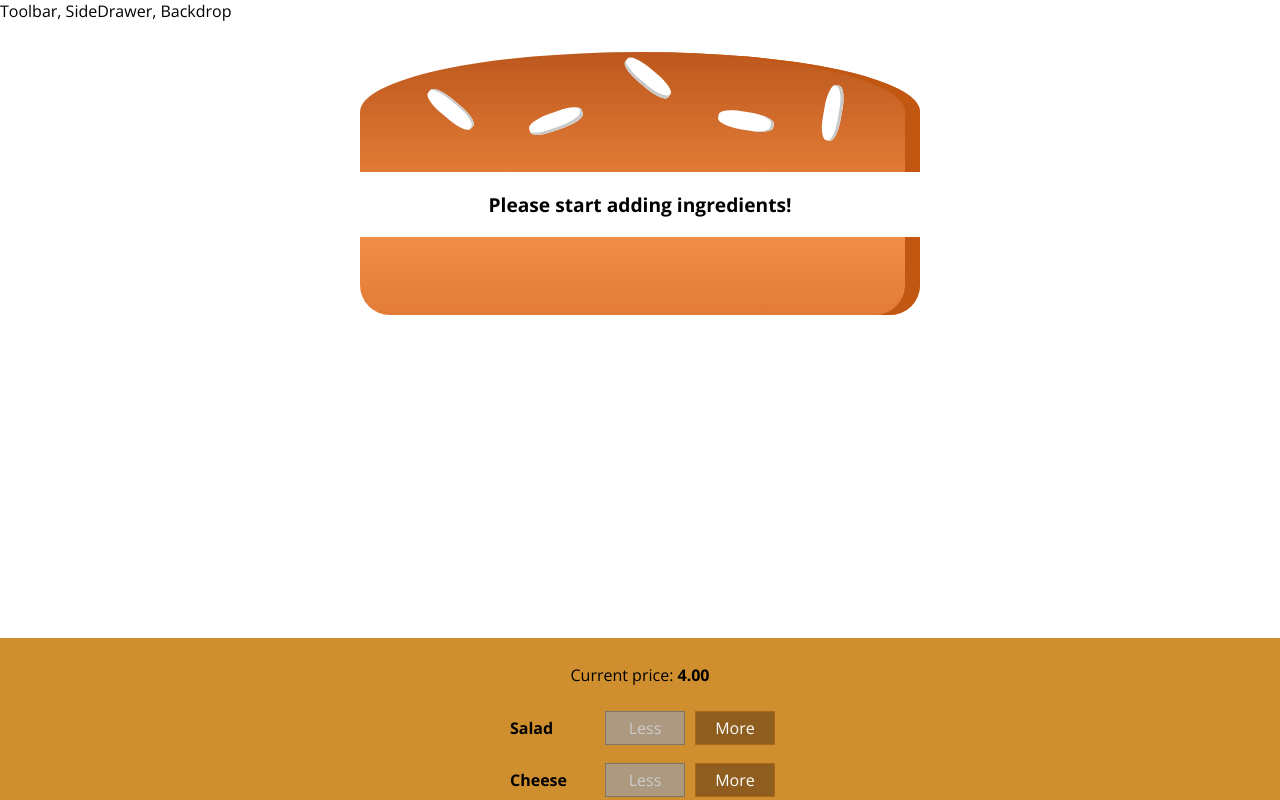
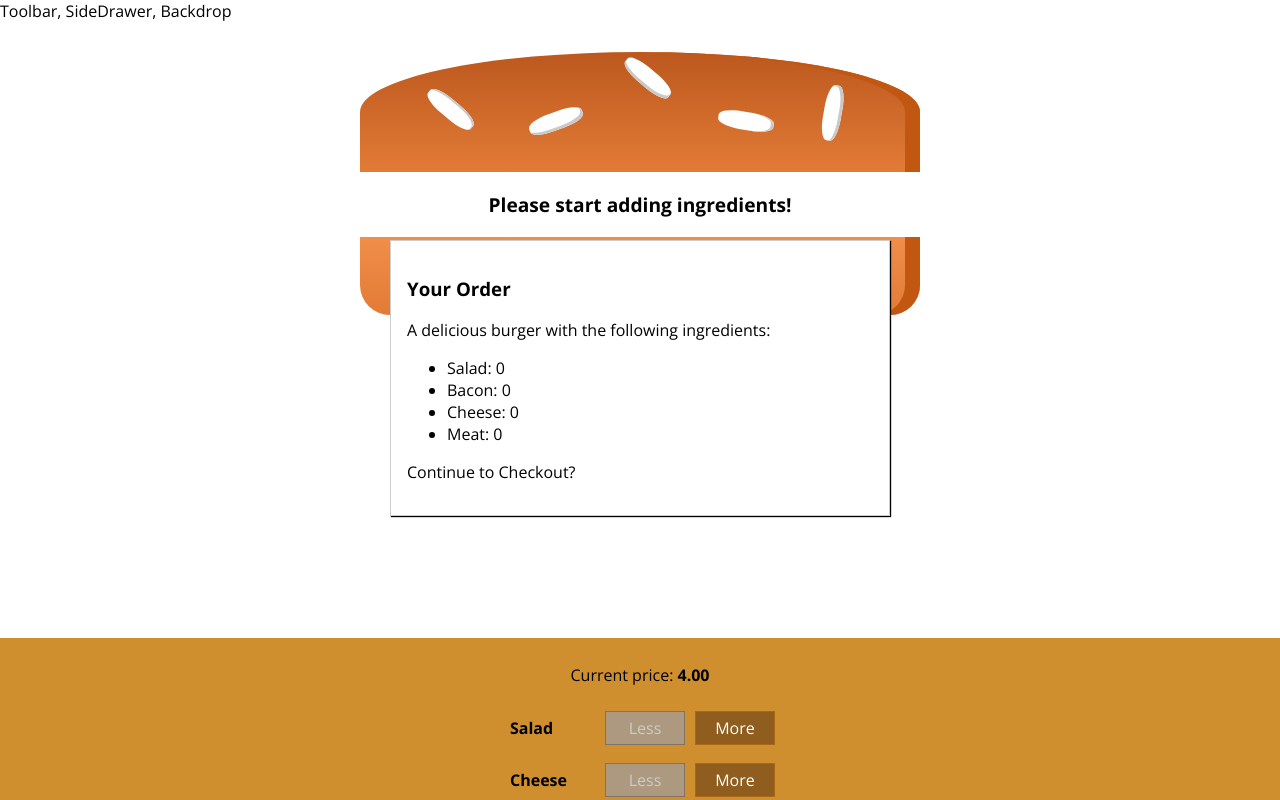
Before and after one commit to vijaykiran912/burger-king-v2, a React app: page / in a window 1280 px wide. Shown: the top 800 px of the page. Built offline with nearby package versions, Linux system fonts and the light colour scheme.

Commit message:
[8][19][Creating the Order Summary Modal]

```diff
--- /dev/null
+++ b/src/components/Burger/OrderSummary/OrderSummary.js
@@ -0,0 +1,24 @@
+import React from 'react';
+import Aux from '../../../hoc/Auxilary';
+
+const orderSummary = (props) => {
+
+    const ingredientSummary = Object.keys(props.ingredients).map((igKey) => {
+        return (<li key={igKey}>
+                    <span style={{ textTransform: 'capitalize' }}>{igKey}</span>: {props.ingredients[igKey]}
+              </li>);
+    });
+
+
+    return (
+        <Aux>
+            <h3>Your Order</h3>
+            <p> A delicious burger with the following ingredients: </p>
+            <ul>
+                {ingredientSummary}
+            </ul>
+            <p>Continue to Checkout?</p>
+        </Aux>
+    );
+};
+export default orderSummary;
--- /dev/null
+++ b/src/components/UI/Modal/Modal.css
@@ -0,0 +1,20 @@
+.Modal {
+    position: fixed;
+    z-index: 500;
+    background-color: white;
+    width: 70%;
+    border: 1px solid #ccc;
+    box-shadow: 1px 1px 1px black;
+    padding: 16px;
+    left: 15%;
+    top: 30%;
+    box-sizing: border-box;
+    transition: all 0.3s ease-out;
+}
+
+@media (min-width: 600px) {
+    .Modal {
+        width: 500px;
+        left: calc(50% - 250px);
+    }
+}
--- /dev/null
+++ b/src/components/UI/Modal/Modal.js
@@ -0,0 +1,10 @@
+import React from 'react';
+import classes from './Modal.css';
+
+const modal = (props) => (
+        <div className={classes.Modal}>
+            {props.children}
+        </div>
+);
+
+export default modal;
--- a/src/containers/BurgerBuilder/BurgerBuilder.js
+++ b/src/containers/BurgerBuilder/BurgerBuilder.js
@@ -2,6 +2,8 @@
 import Aux from '../../hoc/Auxilary';
 import Burger from '../../components/Burger/Burger';
 import BuildControls from '../../components/Burger/BuildControls/BuildControls';
+import Modal from '../../components/UI/Modal/Modal';
+import OrderSummary from '../../components/Burger/OrderSummary/OrderSummary';
 
 const INGREDIENT_PRICES = {
     salad: 0.5,
@@ -81,6 +83,7 @@
 
         return (
             <Aux>
+                <Modal><OrderSummary ingredients= {this.state.ingredients}/></Modal>
                 <Burger ingredients={this.state.ingredients} />
                 <BuildControls
                     ingredientAdded={this.addIngredientHandler}
```
Also changed, not shown: src/components/UI/Backdrop/Backdrop.js (added).
